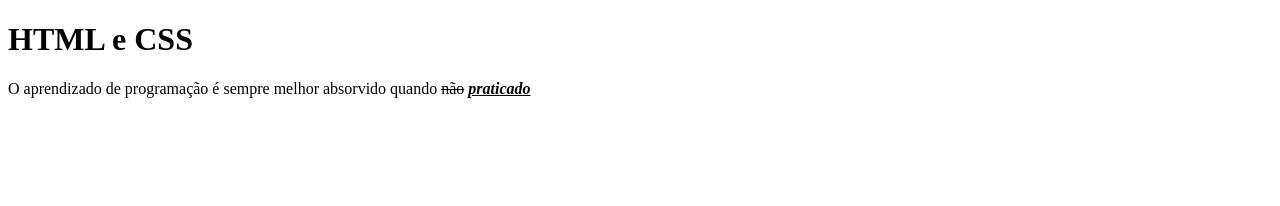
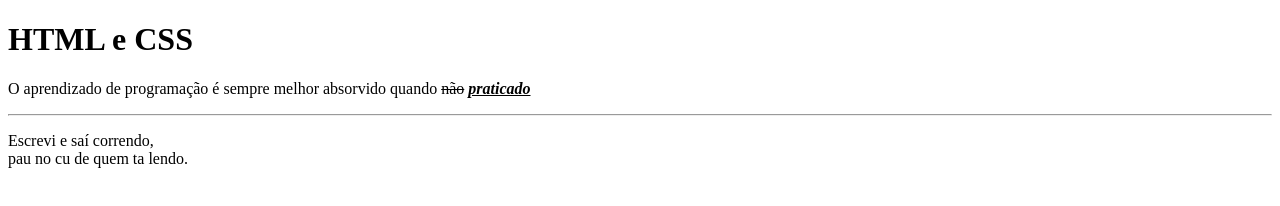
Before and after one commit to vitorllobato/Dev.Web_Udemy, a plain HTML site: page vitor.html in a window 1280 px wide. Drawn offline with Linux system fonts and the light colour scheme.

Commit message:
Add files via upload
Atualizado até a aula 13 de (Formatação de textos).

```diff
--- a/vitor.html
+++ b/vitor.html
@@ -12,7 +12,12 @@
 	<body>
 
 		<h1>HTML e CSS</h1>
-		<p>O aprendizado de programação é sempre melhor absorvido quando <strike>não</strike> <strong><em><u>praticado</u></em></strong>
+		<p>O aprendizado de programação é sempre melhor absorvido quando <strike>não</strike> <strong><em><u>praticado</u></em></strong> </p>
+		 <hr>
+		 <p>Escrevi e saí correndo,<br>
+		  pau no cu de quem ta lendo.
+		 </p>
+
 
 	</body>
 
```
